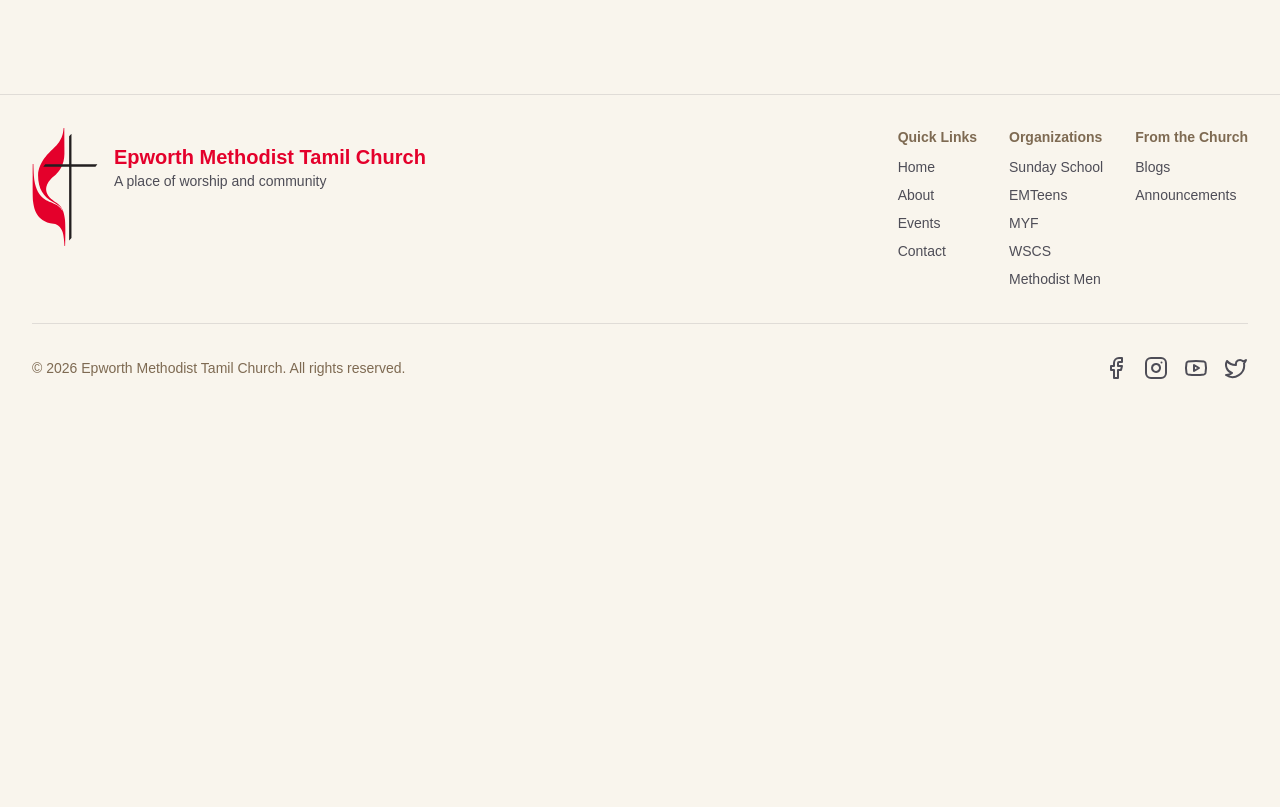
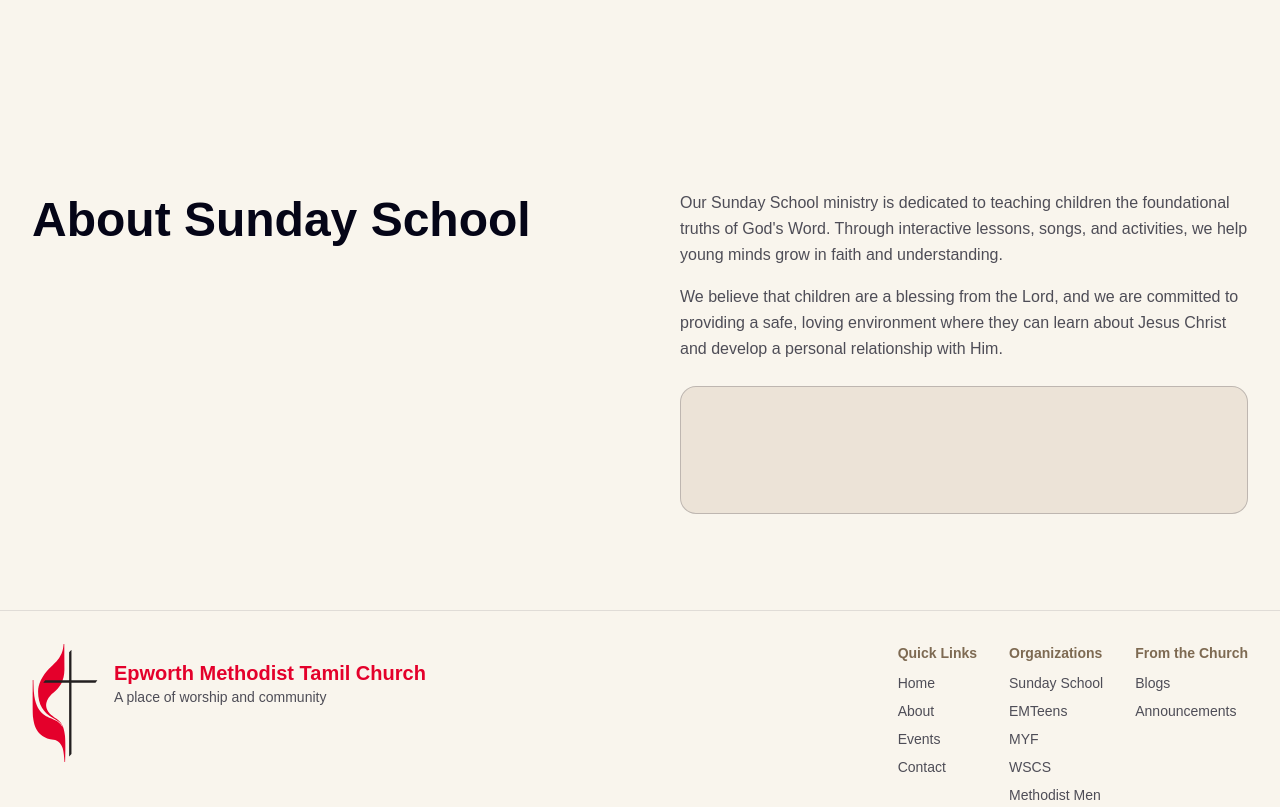
Before and after one commit to devtitus/epworth-church-website, a Next.js app: page /organizations/sunday-school in a window 1280 px wide. Shown: the part 589-1396 px from the top of the page. Before the commit the page ends 1001 px from the top, so only its background shows below. Built offline with nearby package versions, Linux system fonts and the light colour scheme.

Commit message:
Implement and wire up OrgAbout section

```diff
--- a/app/organizations/[slug]/page.tsx
+++ b/app/organizations/[slug]/page.tsx
@@ -2,6 +2,7 @@ import type { Metadata } from "next";
 import { notFound } from "next/navigation";
 import { organizations } from "@/lib/data/organizations";
 import OrgHero from "@/app/sections/organizations/OrgHero";
+import OrgAbout from "@/app/sections/organizations/OrgAbout";
 
 interface PageProps {
   params: Promise<{ slug: string }>;
@@ -44,9 +45,10 @@ export default async function OrganizationPage({ params }: PageProps) {
         heroImage={org.heroImage}
       />
 
+      <OrgAbout title={org.aboutTitle} content={org.aboutContent} />
+
       {/*
         TODO: Wire up remaining sections as they are implemented.
-        <OrgAbout ... />
         <OrgActivities ... />
         <OrgLeaders ... />
       */}
--- a/app/sections/organizations/OrgAbout.tsx
+++ b/app/sections/organizations/OrgAbout.tsx
@@ -1,5 +1,41 @@
-const OrgAbout = () => {
-  return null;
+interface OrgAboutProps {
+  title: string;
+  content: string[];
+}
+
+const OrgAbout = ({ title, content }: OrgAboutProps) => {
+  return (
+    <section
+      className="relative w-full bg-[var(--background)] py-20 lg:py-24"
+      aria-labelledby="org-about-heading"
+    >
+      <div className="w-full max-w-7xl mx-auto px-4 sm:px-6 lg:px-8">
+        <div className="grid grid-cols-1 lg:grid-cols-2 gap-12 lg:gap-20 items-start">
+          {/* Left Column - Title */}
+          <div>
+            <h2
+              id="org-about-heading"
+              className="text-3xl md:text-4xl lg:text-5xl font-bold text-[var(--foreground)] leading-tight"
+            >
+              {title}
+            </h2>
+          </div>
+
+          {/* Right Column - Content + Placeholder */}
+          <div className="flex flex-col gap-6">
+            <div className="space-y-4 text-base text-[var(--color-secondary-text)] leading-relaxed">
+              {content.map((paragraph, index) => (
+                <p key={index}>{paragraph}</p>
+              ))}
+            </div>
+
+            {/* Placeholder for future image/video embed */}
+            <div className="w-full h-32 rounded-2xl border border-[var(--border-highlight)] bg-[var(--card-shade)]" />
+          </div>
+        </div>
+      </div>
+    </section>
+  );
 };
 
 export default OrgAbout;
```
